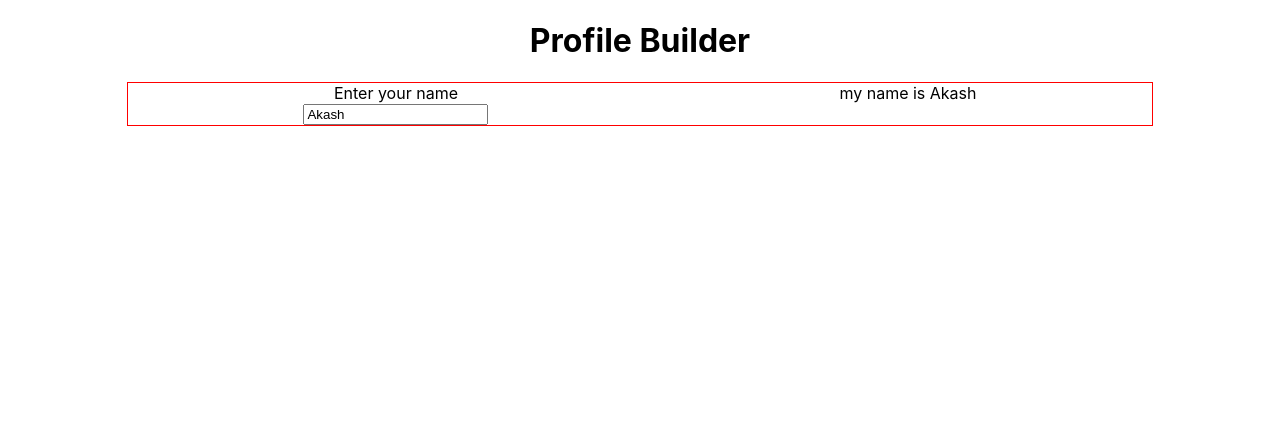
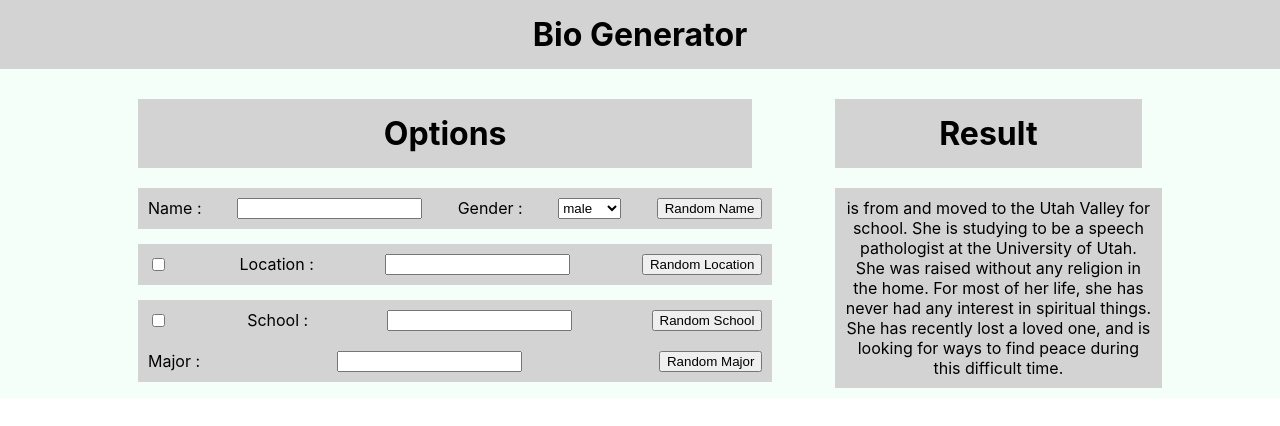
Before and after one commit to akashbind12/Profile_builder, a React (Vite) app: page / in a window 1280 px wide. Shown: the top 426 px of the page. Built offline with nearby package versions, Linux system fonts and the light colour scheme.

Commit message:
half UI completed

```diff
--- a/src/App.css
+++ b/src/App.css
@@ -1,11 +1,44 @@
 .App {
   text-align: center;
+  background-color: #f3fff8;
 }
 
 .container{
   display: flex;
-  border: 1px solid red;
+  /* border: 1px solid red; */
   width: 80%;
   margin: auto;
-  justify-content: space-around;
+  justify-content: space-between;
 }
+.heading{
+  /* border: 1px solid gray; */
+  background-color: lightgray;
+  padding: 15px;
+  margin: 0 auto 20px auto;
+}
+.option-div{
+  /* border: 1px solid gray; */
+  width: 60%;
+  padding: 10px;
+  /* background-color: lightgray; */
+}
+
+.option-div-child{
+  /* border: 1px solid red; */
+  display: flex;
+  justify-content: space-between;
+  width: 100%;
+  background-color: lightgray;
+  padding: 10px;
+  margin-top: 15px;
+}
+
+
+
+
+.result-div{
+  /* border: 1px solid gray; */
+  width: 30%;
+  padding: 10px;
+  /* background-color: lightgray; */
+}
--- a/src/App.jsx
+++ b/src/App.jsx
@@ -1,24 +1,70 @@
 import { useState } from 'react'
-import logo from './logo.svg'
 import './App.css'
 
 function App() {
-  const [name, setName] = useState("Akash")
+  const [data, setData] = useState({
+    "name": "",
+    "location": "",
+    "school": "",
+    "major": "",
+    "occupation": "",
+    "religiousBackgrpund": "",
+    "reasonForMeeting" : "",
+  })
 
   const handlechange = (e) => {
-    setName(e.target.value)
+    setData({
+      ...data,
+      [e.target.name] : e.target.value
+    })
   }
 
   return (
     <div className="App">
-      <h1>Profile Builder</h1>
+      <h1 className='heading'>Bio Generator</h1>
       <div className='container'>
-        <div>
-          <div>Enter your name</div>
-          <input value={name} type="text" placeholder='Enter Your name' onChange={handlechange} />
+        <div className='option-div'>
+          <h1 className='heading'>Options</h1>
+
+          <div className='option-div-child'>
+            <div>Name :</div>
+            <input name='name' value={data.name} type="text"  onChange={handlechange} />
+            <div>Gender :</div>
+            <select name="" id="">
+              <option value="male">male</option>
+              <option value="female">female</option>
+            </select>
+            <button>Random Name</button>
+          </div>
+
+          <div className='option-div-child'>
+            <input type="checkbox" />
+            <div>Location :</div>
+            <input name='location' value={data.location}  type="text"  onChange={handlechange} />
+            <button>Random Location</button>
+          </div>
+
+          <div className='option-div-child'>
+            <input type="checkbox" />
+            <div>School :</div>
+            <input name='school' value={data.school}  type="text"  onChange={handlechange} />
+            <button>Random School</button>
+          </div>
+          <div style={{marginTop : "0"}} className='option-div-child'>
+            <div>Major :</div>
+            <input name='major' value={data.major}  type="text"  onChange={handlechange} />
+            <button>Random Major</button>
+          </div>
+
         </div>
-        <div>
-          <div>my name is {name }</div>
+
+        {/* ------- result div-----------------------*/}
+        <div className='result-div'>
+        <h1 className='heading'>Result</h1>
+          <div className='option-div-child'>{data.name} is from {data.location}  and moved to the Utah Valley for school.
+            She is studying to be a speech pathologist at the University of Utah. She was raised without any religion in the home.
+            For most of her life, she has never had any interest in spiritual things.
+            She has recently lost a loved one, and is looking for ways to find peace during this difficult time.</div>
         </div>
        </div>
     </div>
```
